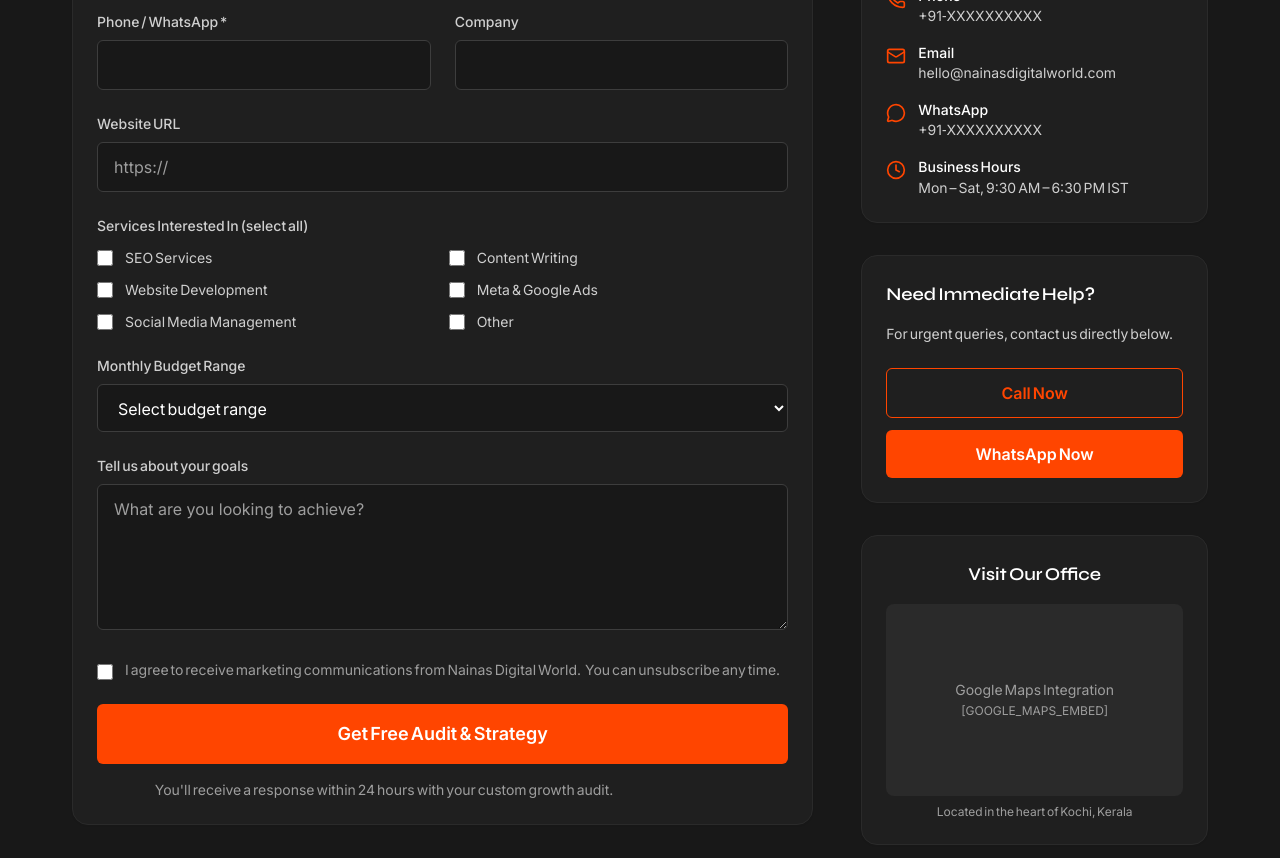
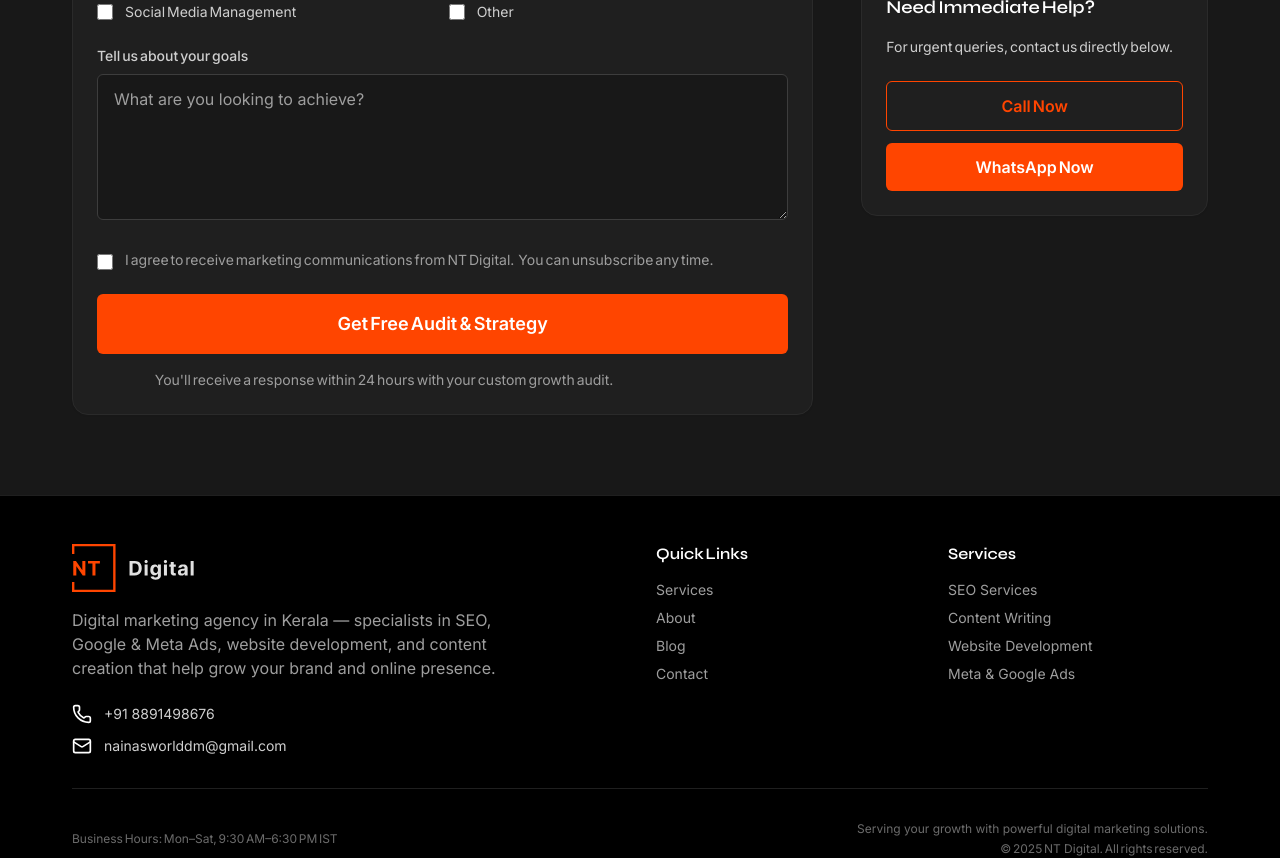
Before and after one commit to shifingeorge/landing-page-nt-digital, a React (Vite) app: page /contact in a window 1280 px wide. Shown: the part 660-1518 px from the top of the page. Built offline with nearby package versions, Linux system fonts and the light colour scheme.

Commit message:
form updated removed budget and website, hide: address and map

```diff
--- a/src/pages/Contact.tsx
+++ b/src/pages/Contact.tsx
@@ -7,9 +7,7 @@ const Contact = () => {
     email: '',
     phone: '',
     company: '',
-    website: '',
     services: [] as string[],
-    budget: '',
     message: '',
     consent: false,
   });
@@ -21,14 +19,6 @@ const Contact = () => {
     'Meta & Google Ads',
     'Social Media Management',
     'Other',
-  ];
-
-  const budgetOptions = [
-    'Under ₹25,000',
-    '₹25,000 – ₹50,000',
-    '₹50,000 – ₹1,00,000',
-    '₹1,00,000 – ₹2,00,000',
-    'Above ₹2,00,000',
   ];
 
   const handleInputChange = (
@@ -61,19 +51,21 @@ const Contact = () => {
   return (
     <div className="min-h-screen bg-gray-900 text-white">
       {/* Hero */}
-      <section className="section-padding bg-gray-900 text-center">
+      <section className="pt-20 pb-8 bg-gray-900 text-center">
+        {/* 👆 Reduced vertical spacing (previously section-padding, now tighter) */}
         <div className="max-w-4xl mx-auto">
           <h1 className="text-4xl md:text-5xl font-[Syne] font-bold mb-6">
-            Contact Nainas Digital World
+            Contact Us
           </h1>
-          <p className="text-xl md:text-2xl text-gray-300 mb-8">
+          <p className="text-xl md:text-2xl text-gray-300 mb-0">
             Tell us your goals. Get a free growth audit within 24 hours.
           </p>
         </div>
       </section>
 
       {/* Form & Info */}
-      <section className="section-padding bg-gray-900">
+      <section className="pb-20 bg-gray-900">
+        {/* 👆 Removed extra padding-top so distance reduced */}
         <div className="max-w-7xl mx-auto container-padding">
           <div className="grid grid-cols-1 lg:grid-cols-3 gap-12">
             {/* Form */}
@@ -140,20 +132,6 @@ const Contact = () => {
                     </div>
                   </div>
 
-                  <div>
-                    <label className="block text-sm font-medium mb-2 text-gray-300">
-                      Website URL
-                    </label>
-                    <input
-                      type="url"
-                      name="website"
-                      placeholder="https://"
-                      value={formData.website}
-                      onChange={handleInputChange}
-                      className="w-full px-4 py-3 border border-gray-600 rounded-md bg-gray-900 text-white placeholder-gray-400 focus:border-primary-500 focus:ring-1 focus:ring-primary-500"
-                    />
-                  </div>
-
                   {/* Services */}
                   <div>
                     <label className="block text-sm font-medium mb-3 text-gray-300">
@@ -175,24 +153,6 @@ const Contact = () => {
                         </label>
                       ))}
                     </div>
-                  </div>
-
-                  {/* Budget */}
-                  <div>
-                    <label className="block text-sm font-medium mb-2 text-gray-300">
-                      Monthly Budget Range
-                    </label>
-                    <select
-                      name="budget"
-                      value={formData.budget}
-                      onChange={handleInputChange}
-                      className="w-full px-4 py-3 border border-gray-600 rounded-md bg-gray-900 text-white focus:border-primary-500 focus:ring-1 focus:ring-primary-500"
-                    >
-                      <option value="">Select budget range</option>
-                      {budgetOptions.map((b) => (
-                        <option key={b}>{b}</option>
-                      ))}
-                    </select>
                   </div>
 
                   {/* Message */}
@@ -221,7 +181,7 @@ const Contact = () => {
                       className="w-4 h-4 text-primary-500 border-gray-500 rounded focus:ring-primary-500 focus:ring-1 mt-1"
                     />
                     <span className="text-sm text-gray-400">
-                      I agree to receive marketing communications from Nainas Digital World.
+                      I agree to receive marketing communications from NT Digital.
                       You can unsubscribe any time.
                     </span>
                   </div>
@@ -247,6 +207,8 @@ const Contact = () => {
                   Get in Touch
                 </h3>
                 <div className="space-y-4 text-sm text-gray-300">
+                  {/* address hidden */}
+                  <div className="hidden">
                     <div className="flex items-start space-x-3">
                       <MapPin className="w-5 h-5 text-primary-500 mt-1 flex-shrink-0" />
                       <div>
@@ -258,13 +220,14 @@ const Contact = () => {
                         </p>
                       </div>
                     </div>
+                  </div>
 
                   <div className="flex items-start space-x-3">
                     <Phone className="w-5 h-5 text-primary-500 mt-1" />
                     <div>
                       <p className="font-medium text-white">Phone</p>
-                      <a href="tel:+91XXXXXXXXXX" className="hover:underline">
-                        +91‑XXXXXXXXXX
+                      <a href="tel:+918891498676" className="hover:underline">
+                        +91‑8891498676
                       </a>
                     </div>
                   </div>
@@ -274,10 +237,10 @@ const Contact = () => {
                     <div>
                       <p className="font-medium text-white">Email</p>
                       <a
-                        href="mailto:hello@nainasdigitalworld.com"
+                        href="mailto:nainasworlddm@gmail.com"
                         className="hover:underline"
                       >
-                        hello@nainasdigitalworld.com
+                        nainasworlddm@gmail.com
                       </a>
                     </div>
                   </div>
@@ -287,12 +250,12 @@ const Contact = () => {
                     <div>
                       <p className="font-medium text-white">WhatsApp</p>
                       <a
-                        href="https://wa.me/+91XXXXXXXXXX"
+                        href="https://wa.me/+918891498676"
                         target="_blank"
                         rel="noopener noreferrer"
                         className="hover:underline"
                       >
-                        +91‑XXXXXXXXXX
+                        +91‑8891498676
                       </a>
                     </div>
                   </div>
@@ -317,13 +280,13 @@ const Contact = () => {
                 </p>
                 <div className="space-y-3">
                   <a
-                    href="tel:+91XXXXXXXXXX"
+                    href="tel:+918891498676"
                     className="w-full block text-center px-6 py-3 rounded-md font-semibold border border-primary-500 text-primary-500 hover:bg-primary-500 hover:text-white transition-colors duration-200"
                   >
                     Call Now
                   </a>
                   <a
-                    href="https://wa.me/+91XXXXXXXXXX"
+                    href="https://wa.me/+918891498676"
                     target="_blank"
                     rel="noopener noreferrer"
                     className="w-full block text-center px-6 py-3 rounded-md font-semibold bg-primary-500 text-white hover:bg-primary-600 transition-colors duration-200"
@@ -331,23 +294,6 @@ const Contact = () => {
                     WhatsApp Now
                   </a>
                 </div>
-              </div>
-
-              {/* Map */}
-              <div className="p-6 border border-gray-700 rounded-2xl bg-gray-800 shadow-sm text-center">
-                <h3 className="font-[Syne] font-semibold text-lg mb-4 text-white">
-                  Visit Our Office
-                </h3>
-                <div className="bg-gray-700 rounded-lg h-48 flex items-center justify-center mb-2">
-                  <p className="text-gray-400 text-sm">
-                    Google Maps Integration
-                    <br />
-                    <span className="text-xs">[GOOGLE_MAPS_EMBED]</span>
-                  </p>
-                </div>
-                <p className="text-gray-400 text-xs">
-                  Located in the heart of Kochi, Kerala
-                </p>
               </div>
             </div>
           </div>
```
Lines whose indentation alone changed are shown as unchanged.
